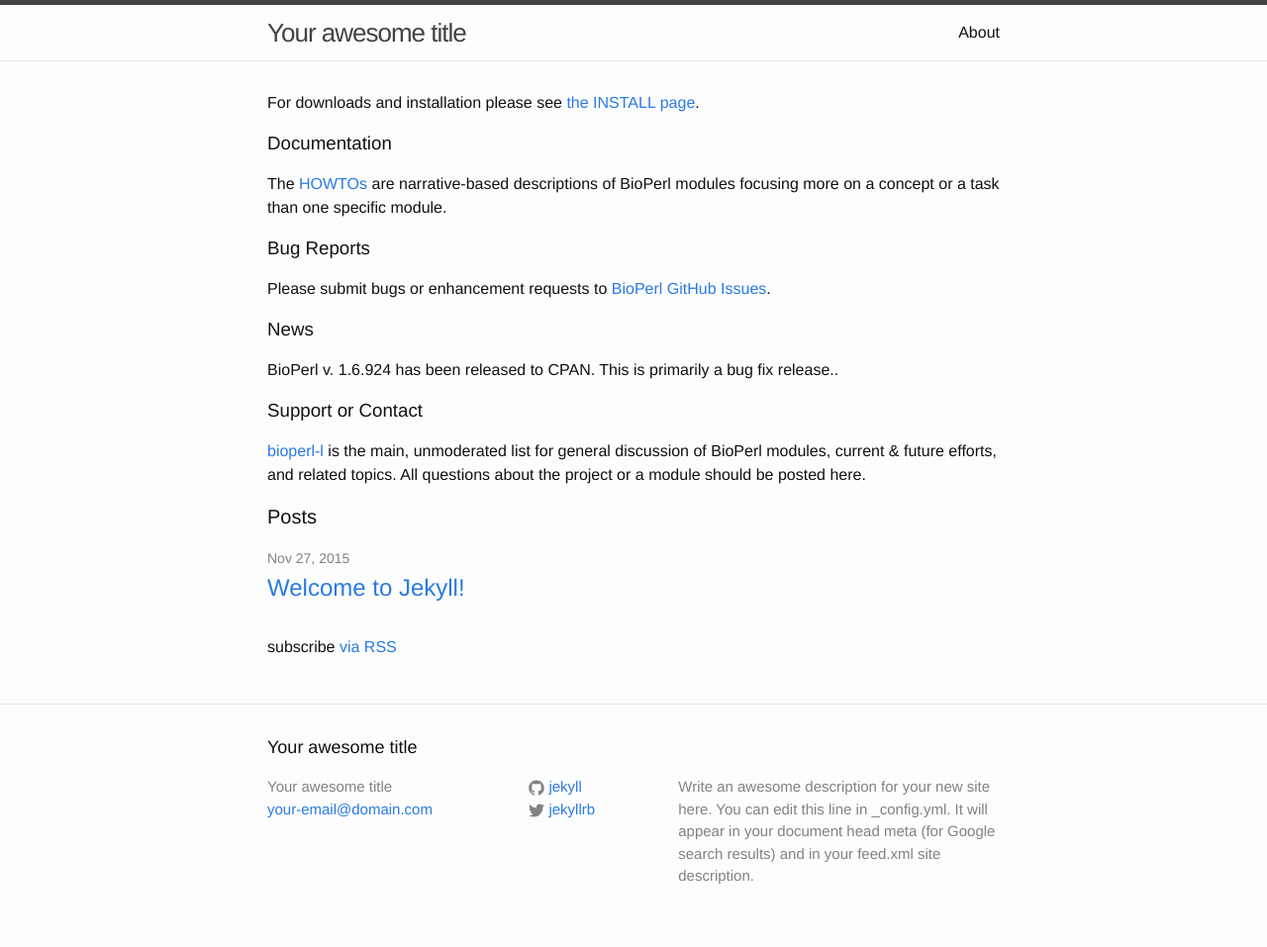
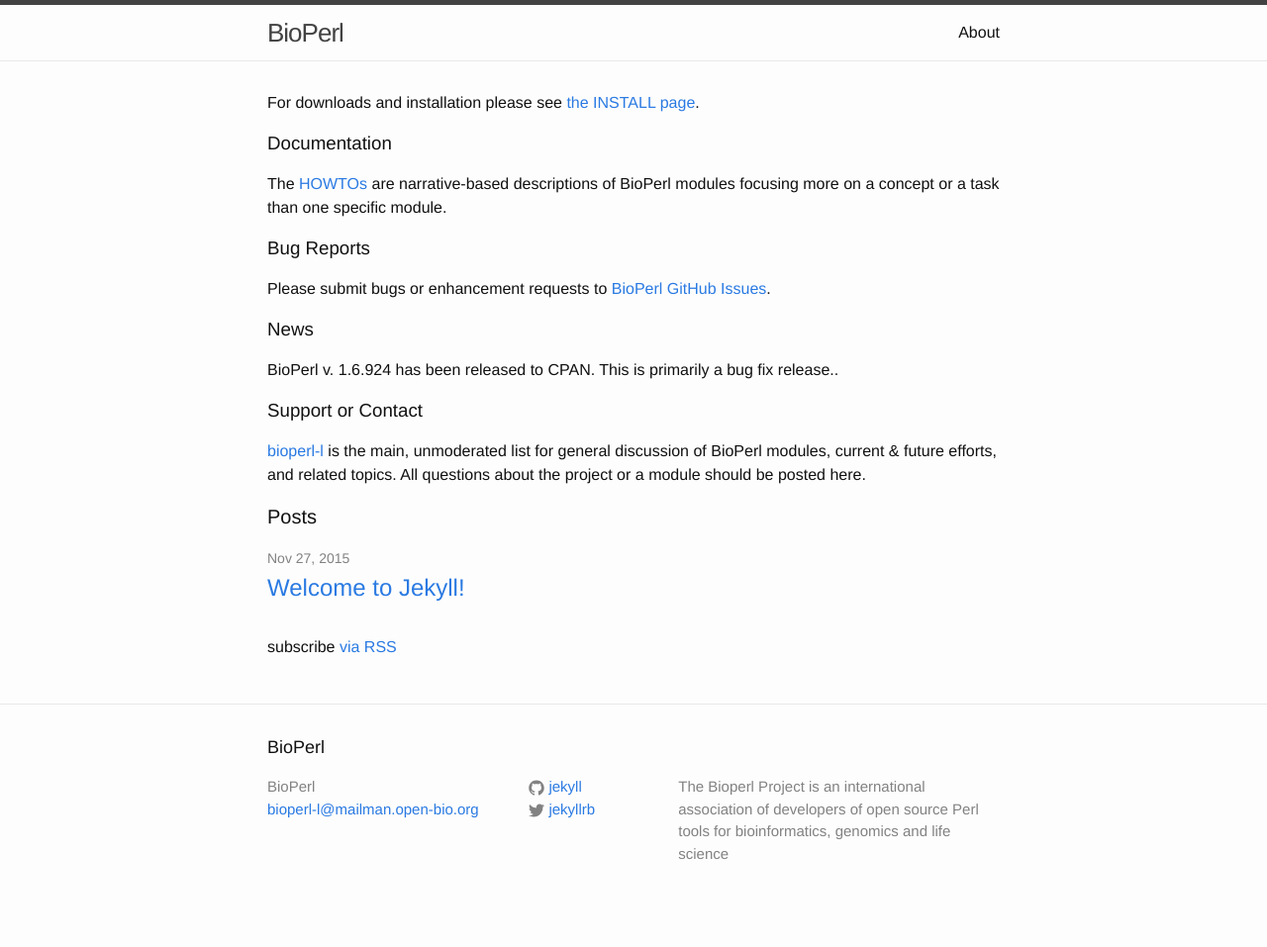
Before and after one commit to bioperl/bioperl.github.io, a Jekyll site: the page built from index.html, in a window 1280 px wide. Shown: the whole page at 99% size. Built offline with Jekyll 4.4.1, drawn with Linux system fonts in a browser that asks for light colours; after the commit the page ends 934 px from its top, so only the background shows below that.

Commit message:
Add title, description

```diff
--- a/_config.yml
+++ b/_config.yml
@@ -1,10 +1,7 @@
 # Site settings
-title: Your awesome title
-email: your-email@domain.com
-description: > # this means to ignore newlines until "baseurl:"
-  Write an awesome description for your new site here. You can edit this
-  line in _config.yml. It will appear in your document head meta (for
-  Google search results) and in your feed.xml site description.
+title: BioPerl
+email: bioperl-l@mailman.open-bio.org
+description: The Bioperl Project is an international association of developers of open source Perl tools for bioinformatics, genomics and life science
 baseurl: "" # the subpath of your site, e.g. /blog/
 url: "http://yourdomain.com" # the base hostname & protocol for your site
 twitter_username: jekyllrb
```
